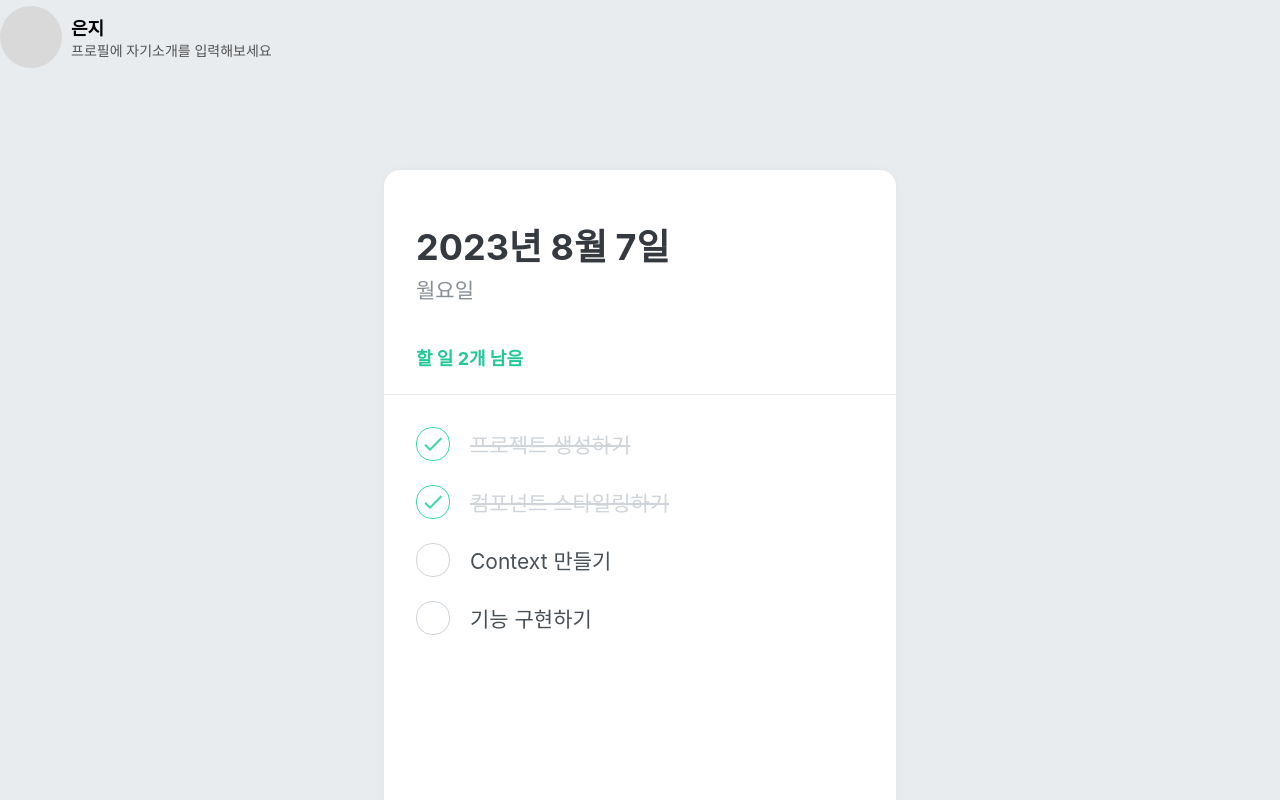
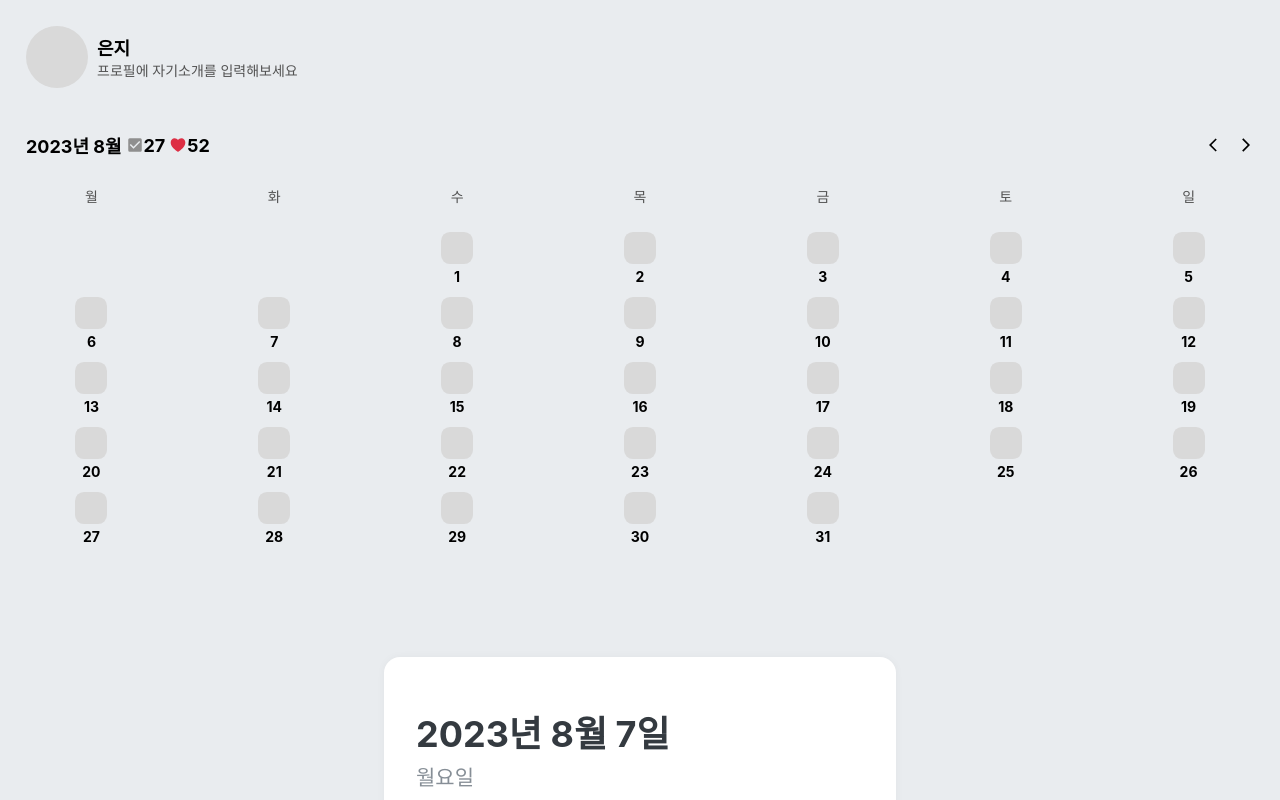
Before and after one commit to eunjios/todo-list, a React (Create React App) app: page / in a window 1280 px wide. Shown: the top 800 px of the page. Built offline with nearby package versions, Linux system fonts and the light colour scheme.

Commit message:
feat: calendar

```diff
--- a/src/App.js
+++ b/src/App.js
@@ -6,6 +6,7 @@ import TodoList from "./components/TodoList";
 import TodoCreate from "./components/TodoCreate";
 import { TodoProvider } from "./TodoContext";
 import TodoProfile from "./components/TodoProfile";
+import TodoCalendar from "./components/TodoCalendar";
 
 const GlobalStyle = createGlobalStyle`
   body {
@@ -17,6 +18,7 @@ function App() {
   return (
     <>
       <TodoProfile />
+      <TodoCalendar />
       <TodoProvider>
         <GlobalStyle />
         <TodoTemplate>
--- /dev/null
+++ b/src/components/Calendar.js
@@ -0,0 +1,108 @@
+import React from 'react';
+import styled from 'styled-components';
+
+const days = ["월", "화", "수", "목", "금", "토", "일"];
+
+const CalendarContainer = styled.div`
+  display: flex;
+  flex-direction: column;
+  align-items: center;
+`;
+
+const CalendarDay = styled.div`
+  width: 100%;
+  display: grid;
+  grid-template-columns: repeat(7, 1fr);
+  padding: 10px;
+  color: #525252;
+  font-family: Inter;
+  font-size: 14px;
+  font-style: normal;
+  font-weight: 500;
+  line-height: normal;
+  text-align: center;
+`;
+
+const CalendarGrid = styled.div`
+  display: grid;
+  grid-template-columns: repeat(7, 1fr);
+  width: 100%;
+  padding: 10px;
+`;
+
+const TodoDay = styled.div`
+  display: flex;
+  flex-direction: column;
+  align-items: center;
+  gap: 4px;
+  padding: 6px;
+`;
+
+const TodoDayCheck = styled.div`
+  width: 32px;
+  height: 32px;
+  border-radius: 28%;
+  background-color: #D9D9D9;
+
+  /*
+  TODO:
+
+  할 일 하나도 안 했으면 -> background: #D9D9D9;
+  할 일 하나라도 했으면 -> background: #5F8B58;
+
+  <div>{남아 있는 할 일 개수}<div>
+  {남아 있는 할 일 개수} 가 0 이면 -> check 표시
+  */
+
+`;
+
+const TodoDayDate = styled.div`
+  color: #000;
+  text-align: center;
+  font-family: Inter;
+  font-size: 14px;
+  font-style: normal;
+  font-weight: 700;
+  line-height: normal;
+`;
+
+const Calendar = () => {
+  const currentDate = new Date();
+  const firstDay = new Date(currentDate.getFullYear(), currentDate.getMonth(), 1);
+  const lastDay = new Date(currentDate.getFullYear(), currentDate.getMonth() + 1, 0);
+  const firstDayOfWeek = firstDay.getDay();
+
+  const calendarDates = [];
+  for (let i = 1 - firstDayOfWeek; i <= lastDay.getDate(); i++) {
+    if (i > 0) {
+      calendarDates.push(i);
+    } else {
+      calendarDates.push('');
+    }
+  }
+
+  return (
+    <CalendarContainer>
+      {/* 요일 */}
+      <CalendarDay>
+        {days.map((day, index) => (
+          <div key={index}>{day}</div>
+        ))}
+      </CalendarDay>
+      <CalendarGrid>
+        {calendarDates.map((date, index) => (
+          <TodoDay key={index}>
+            {date !== '' && (
+              <>
+                <TodoDayCheck />
+                <TodoDayDate>{date}</TodoDayDate>
+              </>
+            )}
+          </TodoDay>
+        ))}
+      </CalendarGrid>
+    </CalendarContainer>
+  );
+};
+
+export default Calendar;
--- /dev/null
+++ b/src/components/TodoCalendar.js
@@ -0,0 +1,72 @@
+import React from "react";
+import { styled } from "styled-components";
+import { MdArrowBackIos, MdArrowForwardIos, MdCheckBox } from "react-icons/md";
+import { IoHeart } from "react-icons/io5";
+import Calendar from "./Calendar";
+
+const CalendarHeadContainer = styled.div`
+  // width: 50%;
+  display: flex;
+  justify-content: space-between;
+  align-items: center;
+  padding: 0 26px;
+`;
+
+const CalendarInfo = styled.div`
+  display: flex;
+  align-items: center;
+  gap: 4px;
+`;
+
+const CalendarDate = styled.p`
+  color: #000;
+  font-family: Inter;
+  font-size: 18px;
+  font-style: normal;
+  font-weight: 700;
+  line-height: normal;
+`;
+
+const CalendarDone = styled.div`
+  display: flex;
+  align-items: center;
+  color: #000;
+  font-family: Inter;
+  font-size: 18px;
+  font-style: normal;
+  font-weight: 700;
+  line-height: normal;
+`;
+
+const CalendarArrow = styled.div`
+  display: flex;
+  align-items: flex-start;
+  gap: 13px;
+`;
+
+function TodoCalendar() {
+  return (
+    <>
+    <CalendarHeadContainer>
+      <CalendarInfo>
+        <CalendarDate>2023년 8월</CalendarDate>
+        <CalendarDone>
+          <MdCheckBox color="#8F8F8F"/>
+          <span>27</span>
+        </CalendarDone>
+        <CalendarDone>
+          <IoHeart color="#DD2E44"/>
+          <span>52</span>
+        </CalendarDone>
+      </CalendarInfo>
+      <CalendarArrow>
+        <MdArrowBackIos />
+        <MdArrowForwardIos />
+      </CalendarArrow>
+    </CalendarHeadContainer>
+    <Calendar />
+    </>
+  );
+}
+
+export default TodoCalendar;
--- a/src/components/TodoProfile.js
+++ b/src/components/TodoProfile.js
@@ -3,7 +3,7 @@ import { styled } from "styled-components";
 
 const ProfileContainer = styled.div`
   display: inline-flex;
-  padding: 6px 0px;
+  padding: 26px;
   justify-content: center;
   align-items: center;
   gap: 9px;
```
